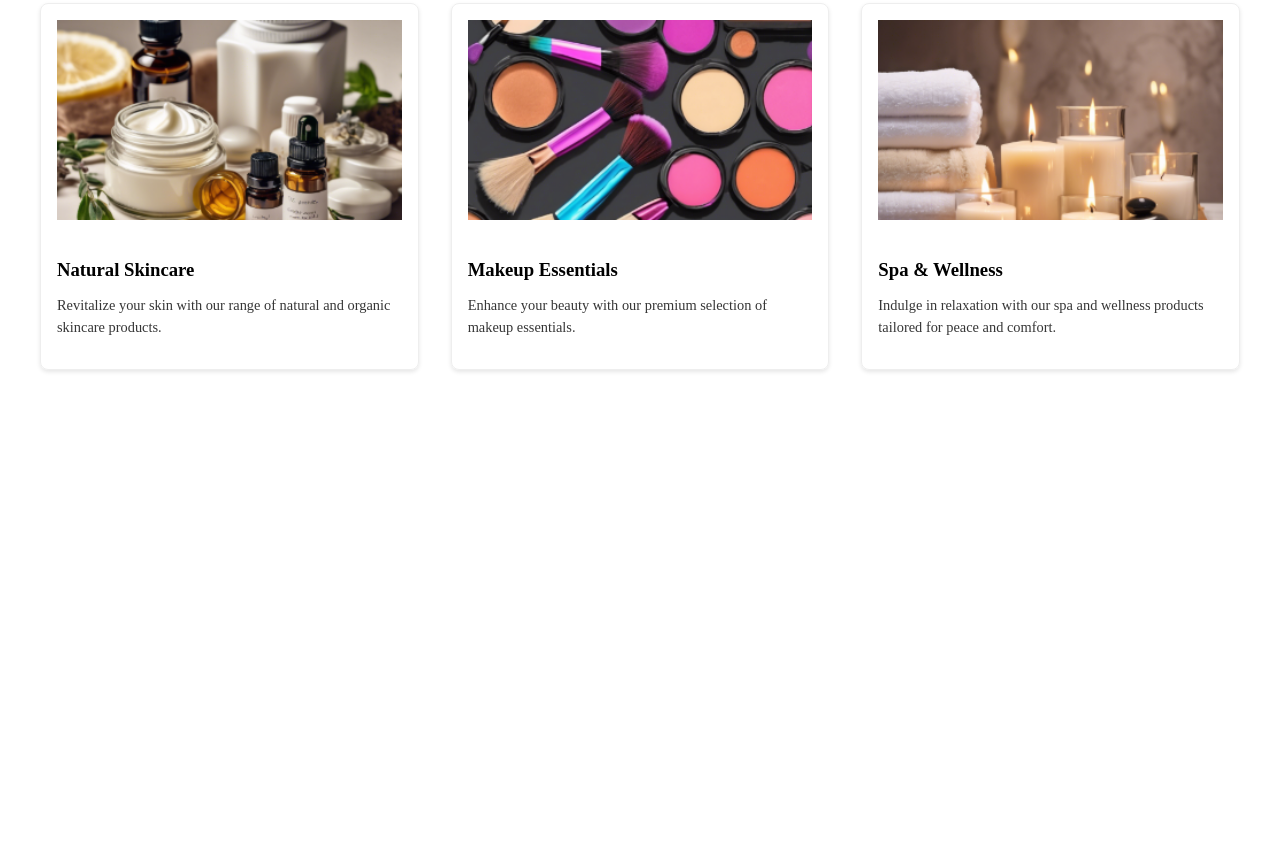
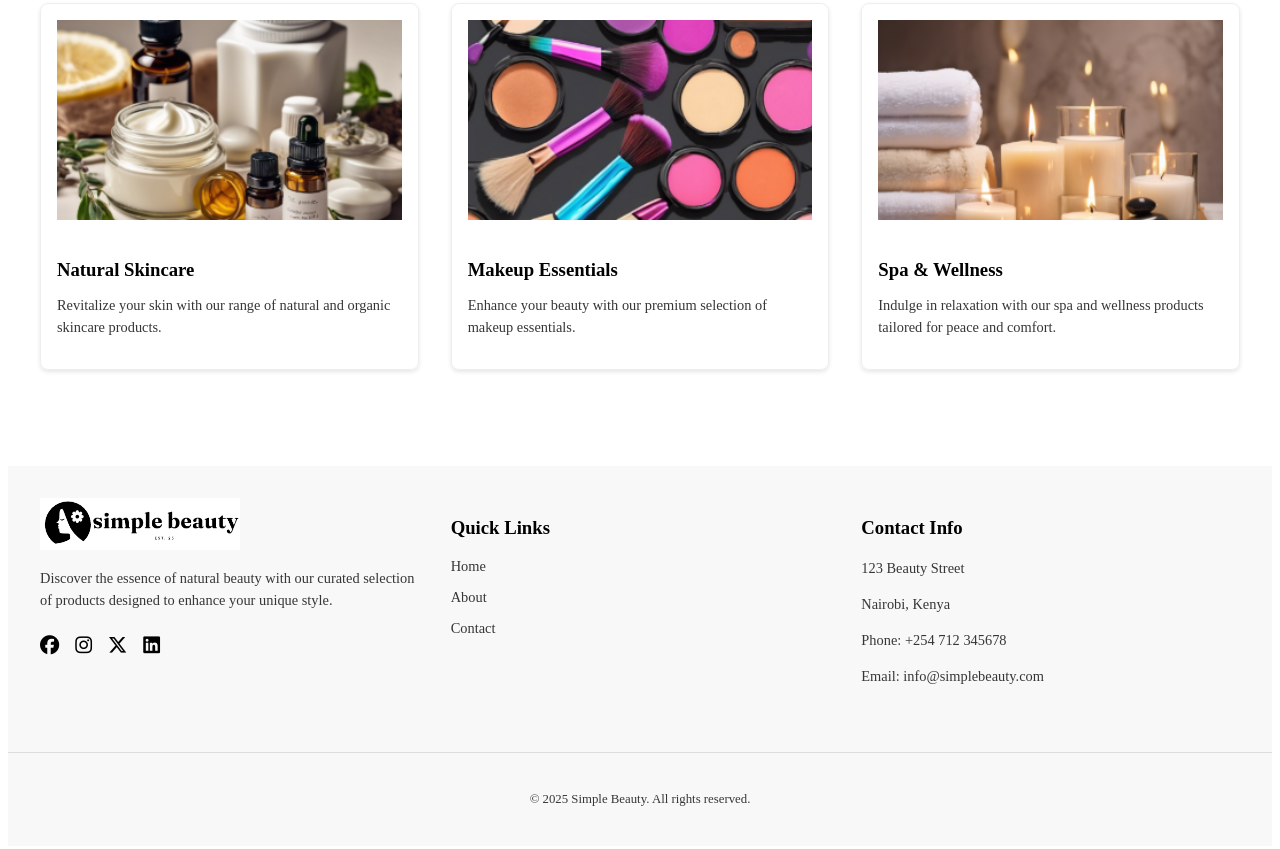
Before and after one commit to darlene9497/simple_beauty, a plain HTML site: page index.html in a window 1280 px wide. Shown: the part 335-1184 px from the top of the page. Before the commit the page ends 800 px from the top, so only its background shows below. Drawn offline with Linux system fonts and the light colour scheme.

Commit message:
:sparkles: add footer component with styles and integrate into existing pages

```diff
--- /dev/null
+++ b/footer.html
@@ -0,0 +1,37 @@
+<footer class="footer">
+    <div class="footer-content">
+        <div class="footer-section">
+            <img src="/assets/logo/logo.png" alt="Simple Beauty Logo">
+            <p>Discover the essence of natural beauty with our curated selection of products designed to enhance your unique style.</p>
+            <div class="social-links">
+                <a href="#" aria-label="Facebook"><i class="fab fa-facebook"></i></a>
+                <a href="#" aria-label="Instagram"><i class="fab fa-instagram"></i></a>
+                <a href="#" aria-label="X"><i class="fab fa-x-twitter"></i></a>
+                <a href="#" aria-label="LinkedIn"><i class="fab fa-linkedin"></i></a>
+            </div>
+        </div>
+
+        <div class="footer-section">
+            <h3>Quick Links</h3>
+            <ul>
+                <li><a href="index.html">Home</a></li>
+                <li><a href="about.html">About</a></li>
+                <li><a href="contact.html">Contact</a></li>
+            </ul>
+        </div>
+
+        <div class="footer-section">
+            <h3>Contact Info</h3>
+            <ul class="contact-info">
+                <li>123 Beauty Street</li>
+                <li>Nairobi, Kenya</li>
+                <li><span>Phone:</span> +254 712 345678</li>
+                <li><span>Email:</span> info@simplebeauty.com</li>
+            </ul>
+        </div>
+    </div>
+
+    <div class="footer-bottom">
+        <p>&copy; 2025 Simple Beauty. All rights reserved.</p>
+    </div>
+</footer>
--- a/index.html
+++ b/index.html
@@ -4,10 +4,13 @@
     <meta charset="UTF-8">
     <meta name="viewport" content="width=device-width, initial-scale=1.0">
     <title>Simple Beauty</title>
+    <link rel="stylesheet" href="style.css">
+    <link rel="stylesheet" href="https://cdnjs.cloudflare.com/ajax/libs/font-awesome/6.5.1/css/all.min.css">
 </head>
 <body>
     <div id="navbar"></div>
     <div id="home"></div>
+    <div id="footer"></div>
     <script src="script.js"></script>
 </body>
 </html>
--- a/script.js
+++ b/script.js
@@ -11,3 +11,10 @@ fetch('home.html')
 .then(data => {
     document.getElementById('home').innerHTML = data;
 });
+
+// Load footer
+fetch('footer.html')
+.then(response => response.text())
+.then(data => {
+    document.getElementById('footer').innerHTML = data;
+});
--- a/style.css
+++ b/style.css
@@ -291,3 +291,91 @@ p {
         width: 95%;
     }
 }
+
+/* footer styles */
+.footer {
+    background-color: #f8f8f8;
+    padding: 2rem 0 0;
+    margin-top: 4rem;
+}
+
+.footer-content {
+    max-width: 1200px;
+    margin: 0 auto;
+    display: grid;
+    grid-template-columns: repeat(3, 1fr);
+    gap: 2rem;
+    padding: 0 2rem;
+}
+
+.footer-section p {
+    margin-bottom: 1.5rem;
+}
+
+.social-links {
+    display: flex;
+    gap: 1rem;
+}
+
+.social-links a {
+    color: black;
+    font-size: 1.2rem;
+    transition: color 0.3s ease;
+}
+
+.social-links a:hover {
+    color: #666;
+}
+
+.footer-section ul {
+    list-style: none;
+    padding: 0;
+}
+
+.footer-section ul li {
+    margin-bottom: 0.8rem;
+}
+
+.footer-section ul li a {
+    font-size: 0.9rem;
+    text-decoration: none;
+    transition: color 0.3s ease;
+    color: #363636;
+}
+
+.footer-section ul li a:hover {
+    color: #666;
+}
+
+.contact-info li {
+    font-size: 0.9rem;
+    line-height: 1.6;
+    color: #363636;
+}
+
+.footer-bottom {
+    text-align: center;
+    padding: 1.5rem 0;
+    margin-top: 3rem;
+    border-top: 1px solid #ddd;
+}
+
+.footer-bottom p {
+    font-size: 0.8rem;
+}
+
+@media (max-width: 768px) {
+    .footer-content {
+        grid-template-columns: 1fr;
+        text-align: center;
+        padding: 0 1rem;
+    }
+
+    .social-links {
+        justify-content: center;
+    }
+
+    .footer-section {
+        margin-bottom: 2rem;
+    }
+}
```
Also changed, not shown: about.html (+2 -0 lines), contact.html (+2 -0 lines).
